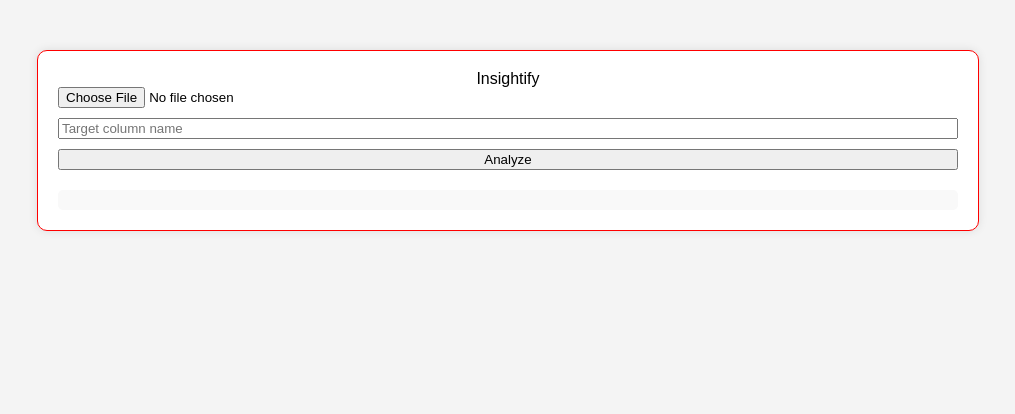
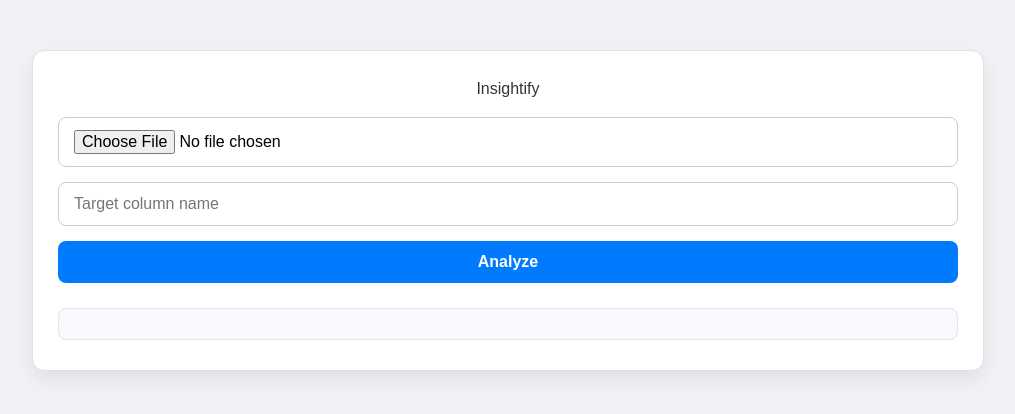
Before and after one commit to notice4/Insightify, a plain HTML site: page index.html in a window 1280 px wide. Shown: the whole page, without its empty margins (132-1147 px from the left). Drawn offline with Linux system fonts and the light colour scheme.

Commit message:
front v0.2

```diff
--- a/frontend/css/styles.css
+++ b/frontend/css/styles.css
@@ -1,39 +1,88 @@
 body {
-    font-family: Arial, sans-serif;
-    background: #f4f4f4;
+    font-family: 'Arial', sans-serif;
+    background: #f0f2f5;
     display: flex;
     justify-content: center;
     align-items: flex-start;
-    height: 100vh;
+    min-height: 100vh;
     margin: 0;
-    padding-top: 50px;
+    padding: 50px 20px 20px 20px;
 }
 
 .container {
-    background: #fff;
-    padding: 20px;
-    border-radius: 10px;
-    box-shadow: 0 0 10px rgba(0,0,0,0.1);
+    background: #ffffff;
+    padding: 30px 25px;
+    border-radius: 12px;
+    box-shadow: 0 8px 20px rgba(0, 0, 0, 0.08);
     max-width: 900px;
-    width: 90%;
-    border: 1px solid red;
+    width: 100%;
+    transition: transform 0.3s ease, box-shadow 0.3s ease;
+    border: 1px solid #e0e0e0;
+}
+
+.container:hover {
+    transform: translateY(-3px);
+    box-shadow: 0 12px 25px rgba(0, 0, 0, 0.12);
 }
 
 h1 {
     text-align: center;
+    color: #333;
+    margin-bottom: 20px;
 }
 
 form {
     display: flex;
     flex-direction: column;
-    gap: 10px;
+    gap: 15px;
+}
+
+input, textarea, select, button {
+    padding: 12px 15px;
+    border-radius: 8px;
+    border: 1px solid #ccc;
+    font-size: 16px;
+    outline: none;
+    transition: border-color 0.2s ease, box-shadow 0.2s ease;
+}
+
+input:focus, textarea:focus, select:focus {
+    border-color: #007bff;
+    box-shadow: 0 0 5px rgba(0, 123, 255, 0.3);
+}
+
+button {
+    background: #007bff;
+    color: #fff;
+    border: none;
+    cursor: pointer;
+    font-weight: 600;
+    transition: background 0.3s ease;
+}
+
+button:hover {
+    background: #0056b3;
 }
 
 pre {
-    margin-top: 20px;
-    background: #f9f9f9;
-    padding: 10px;
-    border-radius: 5px;
-    font-family: monospace;
+    margin-top: 25px;
+    background: #f7f9fc;
+    padding: 15px;
+    border-radius: 8px;
+    font-family: 'Courier New', monospace;
     white-space: pre-wrap;
+    word-wrap: break-word;
+    border: 1px solid #e1e4e8;
+    overflow-x: auto;
 }
+
+/* Адаптивность */
+@media (max-width: 600px) {
+    .container {
+        padding: 20px 15px;
+    }
+
+    input, textarea, select, button {
+        font-size: 14px;
+    }
+}
```
